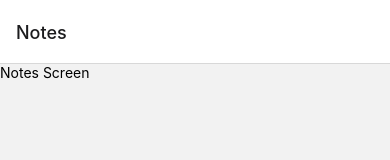
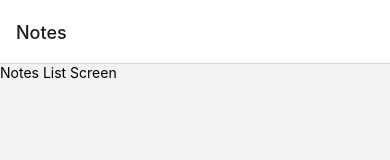
Before and after one commit to trey-sumida/ICS466Planner, a React Native app: screen /Notes in a window 390 px wide. Shown: the top 160 px of the page. Built offline with nearby package versions, Linux system fonts and the light colour scheme.

Commit message:
changed file name

```diff
--- a/App.js
+++ b/App.js
@@ -4,7 +4,7 @@ import { NavigationContainer } from '@react-navigation/native';
 import { createBottomTabNavigator } from '@react-navigation/bottom-tabs';
 import CalendarListScreen from './ui/screens/CalendarListScreen';
 import CalendarGridScreen from './ui/screens/CalendarGridScreen';
-import NotesScreen from './ui/screens/NotesScreen';
+import NotesListScreen from './ui/screens/NotesListScreen';
 
 const Tab = createBottomTabNavigator();
 
@@ -33,7 +33,7 @@ export default function App() {
     >
         <Tab.Screen name="List" component={CalendarListScreen} />
         <Tab.Screen name="Grid" component={CalendarGridScreen} />
-        <Tab.Screen name="Notes" component={NotesScreen} />
+        <Tab.Screen name="Notes" component={NotesListScreen} />
       </Tab.Navigator>
     </NavigationContainer>
   );
--- a/ui/screens/NotesScreen.js
+++ b/ui/screens/NotesListScreen.js
@@ -1,10 +1,10 @@
 import React from 'react'
 import { View, Text } from 'react-native'
 
-export default function NotesScreen() {
+export default function NotesListScreen() {
     return (
         <View>
-            <Text>Notes Screen</Text>
+            <Text>Notes List Screen</Text>
         </View>
     )
 }
```
